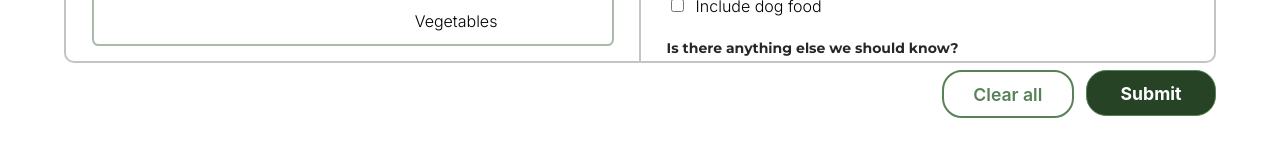
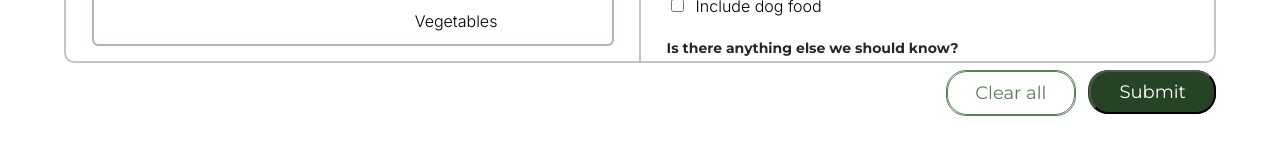
Before and after one commit to codebase-berkeley/berkeley-food-pantry, a React (Create React App) app in the folder client/: page / in a window 1280 px wide. Shown: the part 640-796 px from the top of the page. Built offline with nearby package versions, Linux system fonts and the light colour scheme.

Commit message:
debugging clear all

```diff
--- a/client/src/appointment_scheduler.css
+++ b/client/src/appointment_scheduler.css
@@ -97,18 +97,20 @@
     justify-content: center;
     width: 10vw;
     height: 5.5vh;
+    font-size: 2.25vh;
     border-radius: 20px;
-    border: #588157 solid 2px;
-    font-size: 1.5vh;
+    border: #588157 solid 1px;
+    color: #588157;
+    font-family: 'Montserrat';
     background-color: white;
 }
 
-.clear-all {
-    font-size: 2.2vh;
-    color: #588157;
-    display: flex;
-    align-items: center;
-    justify-content: center;
+.clear-all-button:hover {
+    background-color: rgb(240, 230, 230);
+  }
+
+.submit-button:hover {
+    background-color: #69ac67;
 }
 
 .submit-button {
@@ -119,14 +121,16 @@
     width: 10vw;
     height: 5.5vh;
     border-radius: 20px;
-    border: #588157 solid 1px;
+    /* border: #588157 solid 1px; */
     background-color: #264425;
-    font-size: 1.5vh;
+    color: white;
+    font-size: 2.25vh;
+    font-family: 'Montserrat';
 }
 
 .submit {
     font-size: 2.2vh;
-    color: white;
+    color: #264425;
     display: flex;
     font-weight: bold;
     align-items: center;
@@ -211,17 +215,6 @@ input::placeholder{
     box-shadow: #ACB9AC;
 }
 
-.contact-box-additional-info {
-    height: 20vh;
-    width: 33vw;
-    border-color: #ACB9AC;
-    border: solid #ACB9AC 2px;
-    border-radius: .5vw;
-    padding-left: .5vw;
-    box-shadow: #ACB9AC;
-    justify-content: center;
-}
-
 .pickup-items {
     font-family: 'Inter';
     margin-right: 7%;
--- a/client/src/appointment_scheduler.js
+++ b/client/src/appointment_scheduler.js
@@ -9,6 +9,8 @@ import React from "react";
 // import isbesPlusSign from './images/plusSign.svg';
 import Select, { NonceProvider } from 'react-select';
 import makeAnimated from 'react-select/animated';
+let inputs;
+let input;
 // import { borderColor } from "@mui/system";
 
 const dates = [
@@ -67,6 +69,16 @@ const customStyles = {
 }
 
 export default function AppointmentScheduler() {
+
+    function newFunction() {
+        document.getElementById('input-field-label').reset();
+            }
+
+
+    function submitForm() {
+        console.log("something");
+    }
+
     return (
         <div>
             <div className = 'intro-text-container'>
@@ -107,7 +119,9 @@ export default function AppointmentScheduler() {
                         <div className="pickup-items">
                             <p id="input-field-label">Vegetables & Fruit</p>
                             <div className="pickup-items-selection">
+
                                 <div className="form-check">
+
                                     <label class="form-check-label" for="exampleRadios1">
                                         <input class="form-check-input-items" type="checkbox" name="exampleRadios" id="exampleRadios1" value="option1" unchecked></input>
                                         Kale
@@ -216,10 +230,12 @@ export default function AppointmentScheduler() {
                     <h1 className = 'step-heading-2'>Step 2: Fill in your information.</h1>
                     <div className = "search-inputs">
                             <div className="input-name">
+
                                 <div className="text-field">
                                     <p id="input-field-label">First name</p>
                                     <input className="name-box" type="text" placeholder = "Jane" name="name" />
                                 </div>
+
                                 <div className="text-field">
                                     <p id="input-field-label">Last name</p>
                                     <input className="name-box" type="text" placeholder = "Doe" name="name" />
@@ -233,7 +249,9 @@ export default function AppointmentScheduler() {
                                 <p id="input-field-label">Phone number</p>
                                 <input className="contact-box" type="text" placeholder = "XXX-XXX-XXXX" name="name" />
                             </div>
+
                     </div>
+
                     <div className="pick-up-items">
                             <p id="input-field-label">Please select your dietary preferences.</p>
                             <div className="pickup-items-selection">
@@ -283,10 +301,16 @@ export default function AppointmentScheduler() {
             </div>
             <div className = 'button-container'>
                 <div className = 'clear-all-button'>
-                    <h1 className = 'clear-all'>Clear all</h1>
+                    {/* <h1 className = 'clear-all'>Clear all</h1>      */}
+                    <input onClick={newFunction} className = "clear-all-button" type="button" value="Clear all"></input>
+                    {/* <button className = "clear-all-button" type="button">Clear all</button> */}
+
+
                 </div>
                 <div className = 'submit-button'>
-                    <h1 className = 'submit'>Submit</h1>
+                    {/* <h1 className = 'submit'>Submit</h1>   */}
+                    <input className = "submit-button" type="button" onClick= {submitForm} value="Submit"></input>
+
                 </div>
             </div>
         </div>
```
